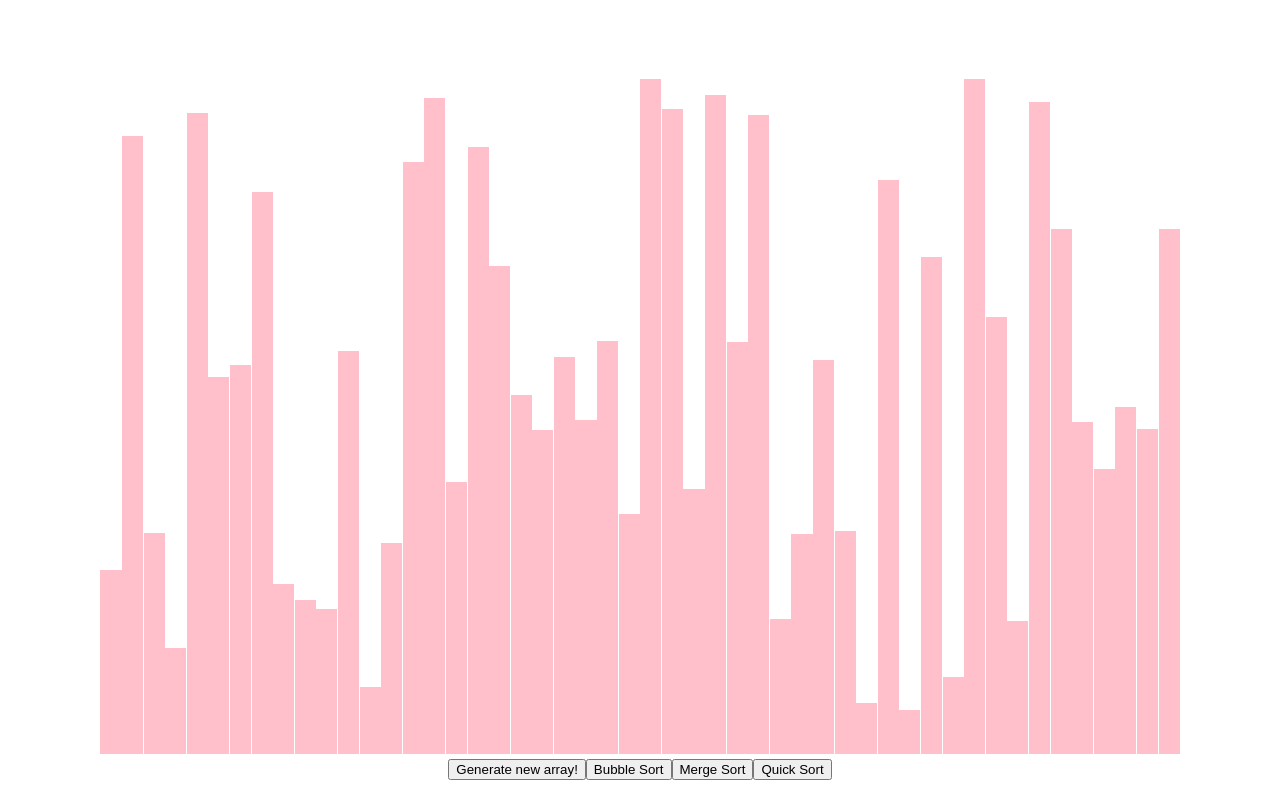
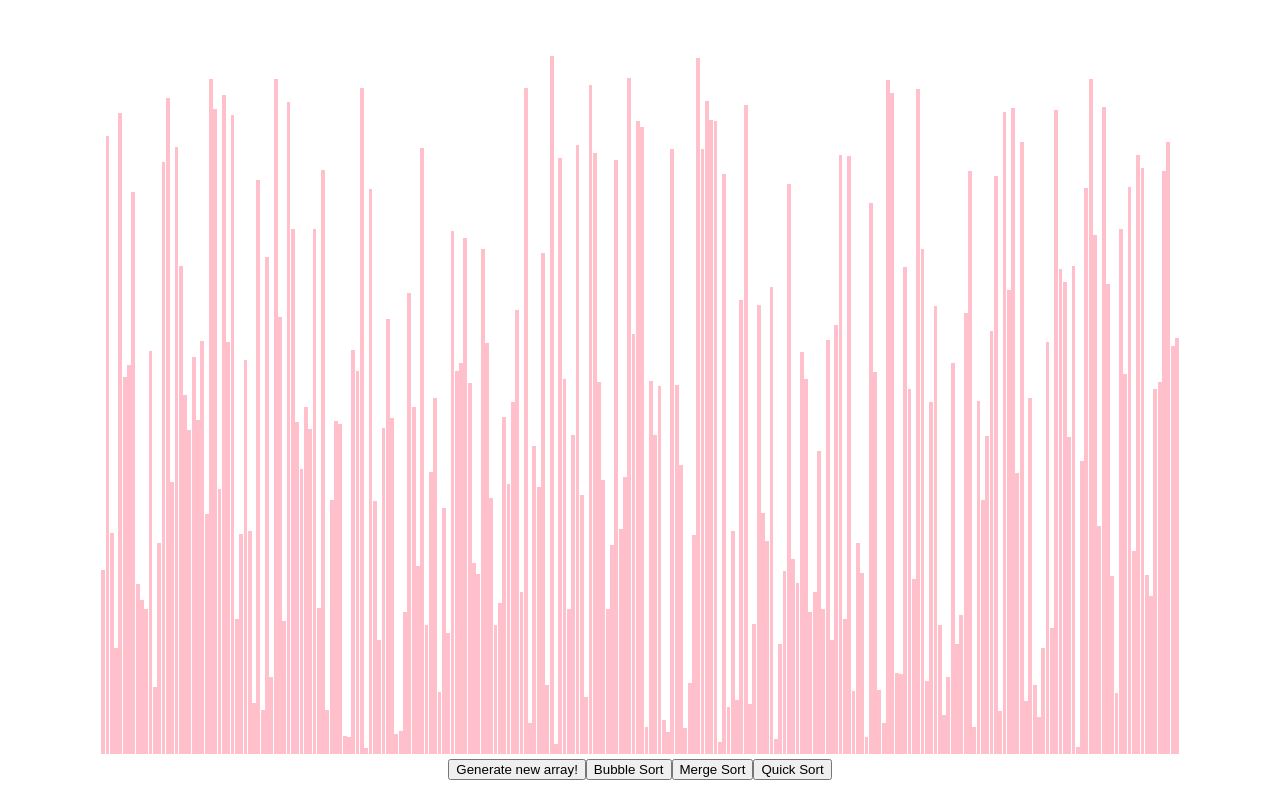
Before and after one commit to yadav8/Projects, a React (Create React App) app in the folder sort-visualizer/: page / in a window 1280 px wide. Built offline with nearby package versions, Linux system fonts and the light colour scheme.

Commit message:
minor refactoring

```diff
--- a/sort-visualizer/src/Sort-Visualizer/ArrayContainer.jsx
+++ b/sort-visualizer/src/Sort-Visualizer/ArrayContainer.jsx
@@ -1,5 +1,5 @@
 import React from 'react';
-//import update from 'immutability-helper';
+import update from 'immutability-helper';
 
 import './Sort-Visualizer.css';
 import ArrayBar from './ArrayBar.jsx';
@@ -9,8 +9,9 @@ import getQuickSortSequence from '../Sort-Algorithms/QuickSort.js';
 
 /* ** GENERAL TODOS **
 
-Change this.state.array to JSON for easier reading
-Then use immutability helper to stop copying array and just updating it
+- Use immutability helper to stop copying array and just updating it, during
+sequence execution.
+- Make sure this.state.array is not being mutated outside setState because of how deep cloning works.
 
 1. Heap sort
 2. Add a display for color legend when a particular sort button is pressed
@@ -24,10 +25,10 @@ Then use immutability helper to stop copying array and just updating it
 // TODO: Make these user-configurable
 
 // Change this value for the number of bars (value) in the array.
-const ARRAY_SIZE = 50;
+const ARRAY_SIZE = 250;
 
 // Change this value for the speed of the animations.
-const ANIMATION_SPEED_MS = 3; //ARRAY_SIZE/10;
+const ANIMATION_SPEED_MS = 2; //ARRAY_SIZE/10;
 
 // Change this for Array min value
 const ARRAY_MIN = 1;
@@ -46,7 +47,7 @@ let arrayBarWidth = ((window.innerWidth - 200) / (ARRAY_SIZE)) - .5;
 const DEFAULT_COLOR = 'pink';
 
 // This is the color of array bars that are being compared throughout the animations
-const COMPARISON_COLOR = 'gold';
+const COMPARISON_COLOR = 'turquoise';
 
 // This is the color of array bars that are being swapped throughout the animations
 const SWAP_COLOR = 'blueviolet';
@@ -62,19 +63,19 @@ export default class ArrayContainer extends React.Component {
 		super(props);
 
 		this.state = {
-		  array: [], // array element: [value: int, color: string, pivot: bool, final: bool, id: int]
+		  array: [],	// Array of JSON objects
 		  width: arrayContainerWidth,
 		};
 	}
 
-
   	// New array for every reload
+  	// Adds event listener to handle window resizing
 	componentDidMount() {
 		this.generateArray();
 		window.addEventListener('resize', () => this.handleResize());
 	}
 
-
+	// Removes any added event listeners
 	componentWillUnmount() {
 		window.removeEventListener('resize', () => this.handleResize());
 	}
@@ -85,9 +86,7 @@ export default class ArrayContainer extends React.Component {
 		const array = [];
 		const width = arrayContainerWidth;
 		for (let i = 0; i < ARRAY_SIZE; i++) {
-			//array.push([randomIntFromInterval(ARRAY_MIN, ARRAY_MAX), color, false, false, i]);
 			array.push(this.createArrayElement(i));
-			//array.push([testArr[i], color, false, false, i]);
 		}
 		this.setState({array, width});
 	}
@@ -96,9 +95,9 @@ export default class ArrayContainer extends React.Component {
 	resetArray() {
 		let array_copy = [...this.state.array];
 		for (let i = 0; i < array_copy.length; i++) {
-			array_copy[i]["color"] = DEFAULT_COLOR;
-			array_copy[i]["pivot"] = false;
-			array_copy[i]["final"] = false;
+			array_copy[i].color = DEFAULT_COLOR;
+			array_copy[i].pivot = false;
+			array_copy[i].final = false;
 		}
 
 		this.setState({array: array_copy});
@@ -120,13 +119,15 @@ export default class ArrayContainer extends React.Component {
 		this.setState({width: arrayContainerWidth});
 	}
 
+	// Extracts the actual array value from this.state.array to send to Sorting Algorithms
+	getValueArray() {
+		return this.state.array.map(arrayElement => arrayElement.value);
+	}
 
 	// Function call when Bubble Sort button is pressed
 	bubbleSortButtonPressed() {
 		this.resetArray();
-		// Extract the actual array value from our 'array' to send to BubbleSort
-		let value_array = this.state.array.map(arrayElement => arrayElement["value"]);
-		const sequence = getBubbleSortSequence(value_array);
+		const sequence = getBubbleSortSequence(this.getValueArray());
 		this.executeSequence(sequence);
 
 	}
@@ -134,9 +135,7 @@ export default class ArrayContainer extends React.Component {
 	// Function call when Merge Sort button is pressed
 	mergeSortButtonPressed() {
 		this.resetArray();
-		// Extract the actual array value from our 'array' to send to MergeSort
-		let value_array = this.state.array.map(arrayElement => arrayElement["value"]);
-		const sequence = getMergeSortSequence(value_array);
+		const sequence = getMergeSortSequence(this.getValueArray());
 		this.executeSequence(sequence);
 
 	}
@@ -145,9 +144,7 @@ export default class ArrayContainer extends React.Component {
 	// Need to get Pivot color and Final color working
 	quickSortButtonPressed() {
 		this.resetArray();
-		// Extract the actual array value from our 'array' to send to QuickSort
-		let value_array = this.state.array.map(arrayElement => arrayElement["value"]);
-		const sequence = getQuickSortSequence(value_array);
+		const sequence = getQuickSortSequence(this.getValueArray());
 		this.executeSequence(sequence);
 	}
 
@@ -201,8 +198,8 @@ export default class ArrayContainer extends React.Component {
 		setTimeout(() => {
 			// Only change color to COMPARE if Array element is not already in PIVOT color state
 			// Array element's [2] denotes PIVOT state. Only change color if PIVOT state is false
-			if (!array[i]["pivot"]) {array[i]["color"] = COMPARISON_COLOR;}
-			if (!array[j]["pivot"]) {array[j]["color"] = COMPARISON_COLOR;}
+			if (!array[i].pivot) {array[i].color = COMPARISON_COLOR;}
+			if (!array[j].pivot) {array[j].color = COMPARISON_COLOR;}
 			this.setState(state => ({array: array}));
 		}, frameNumber * ANIMATION_SPEED_MS);
 
@@ -212,13 +209,13 @@ export default class ArrayContainer extends React.Component {
 		setTimeout(() => {
 			// Only change color to COMPARE if Array element is not already in FINAL color state
 			// Array element's [2] denotes FINAL state. Only change color if FINAL state is false
-			if (array[i]["final"] === true) {array[i]["color"] = FINAL_COLOR;}
-			else if (array[i]["pivot"] === true) {array[i]["color"] = PIVOT_COLOR;}
-			else if (revertToDefault[0]) {array[i]["color"] = DEFAULT_COLOR;}
+			if (array[i].final === true) {array[i].color = FINAL_COLOR;}
+			else if (array[i].pivot === true) {array[i].color = PIVOT_COLOR;}
+			else if (revertToDefault[0]) {array[i].color = DEFAULT_COLOR;}
 
-			if (array[j]["final"] === true) {array[j]["color"] = FINAL_COLOR;}
-			else if (array[j]["pivot"] === true) {array[j]["color"] = PIVOT_COLOR;}
-			else if (revertToDefault[1]) {array[j]["color"] = DEFAULT_COLOR;}
+			if (array[j].final === true) {array[j].color = FINAL_COLOR;}
+			else if (array[j].pivot === true) {array[j].color = PIVOT_COLOR;}
+			else if (revertToDefault[1]) {array[j].color = DEFAULT_COLOR;}
 			this.setState(state => ({array: array}));
 		}, (frameNumber+1) * ANIMATION_SPEED_MS);
 	}
@@ -228,11 +225,11 @@ export default class ArrayContainer extends React.Component {
 		// Change the color property to SWAP for the two array indices being swapped
 		// Swap values of the two array indices being swapped
 		setTimeout(() => {
-			let swapper = array[i]["value"];
-			array[i]["value"] = array[j]["value"];
-			array[i]["color"] = SWAP_COLOR;
-			array[j]["value"] = swapper;
-			array[j]["color"] = SWAP_COLOR;
+			let swapper = array[i].value;
+			array[i].value = array[j].value;
+			array[i].color = SWAP_COLOR;
+			array[j].value = swapper;
+			array[j].color = SWAP_COLOR;
 			this.setState(state => ({array: array}));
 		}, frameNumber * ANIMATION_SPEED_MS);
 
@@ -240,13 +237,13 @@ export default class ArrayContainer extends React.Component {
 		// to get some other color state in the very next frame. Otherwise, we revert to default
 		// in next frame
 		setTimeout(() => {
-			if (array[i]["final"] === true) {array[i]["color"] = FINAL_COLOR;}
-			else if (array[i]["pivot"] === true) {array[i]["color"] = PIVOT_COLOR;}
-			else if (revertToDefault[0]) {array[i]["color"] = DEFAULT_COLOR;}
+			if (array[i].final === true) {array[i].color = FINAL_COLOR;}
+			else if (array[i].pivot === true) {array[i].color = PIVOT_COLOR;}
+			else if (revertToDefault[0]) {array[i].color = DEFAULT_COLOR;}
 
-			if (array[j]["final"] === true) {array[j]["color"] = FINAL_COLOR;}
-			else if (array[j]["pivot"] === true) {array[j]["color"] = PIVOT_COLOR;}
-			else if (revertToDefault[1]) {array[j]["color"] = DEFAULT_COLOR;}
+			if (array[j].final === true) {array[j].color = FINAL_COLOR;}
+			else if (array[j].pivot === true) {array[j].color = PIVOT_COLOR;}
+			else if (revertToDefault[1]) {array[j].color = DEFAULT_COLOR;}
 			this.setState(state => ({array: array}));
 		}, (frameNumber+1) * ANIMATION_SPEED_MS);
 	}
@@ -256,9 +253,9 @@ export default class ArrayContainer extends React.Component {
 		// Change the color property to SWAP for the Array index whose value is changing
 		// Only change color if newValue is not the same as current value.
 		setTimeout(() => {
-			if (array[i]["value"] !== newValue) {
-				array[i]["value"] = newValue;
-				array[i]["color"] = SWAP_COLOR;
+			if (array[i].value !== newValue) {
+				array[i].value = newValue;
+				array[i].color = SWAP_COLOR;
 			}
 			this.setState(state => ({array: array}));
 		}, frameNumber * ANIMATION_SPEED_MS);
@@ -267,7 +264,7 @@ export default class ArrayContainer extends React.Component {
 		// to get some other color state in the very next frame. Otherwise, we revert to default
 		// in next frame
 		setTimeout(() => {
-			if (revertToDefault[0]) {array[i]["color"] = DEFAULT_COLOR;}
+			if (revertToDefault[0]) {array[i].color = DEFAULT_COLOR;}
 			this.setState(state => ({array: array}));
 		}, (frameNumber+1) * ANIMATION_SPEED_MS);
 	}
@@ -276,13 +273,13 @@ export default class ArrayContainer extends React.Component {
 	//TODO: Better comments
 	sequencePivot(array, i, pivot, frameNumber, revertToDefault) {
 		// If already in FINAL state, don't bother
-		if (array[i]["final"] === true && pivot < 0) {return;}
+		if (array[i].final && pivot < 0) {return;}
 
 		// Just adding new pivot
 		if (pivot === -1) {
 			setTimeout(() => {
-				array[i]["color"] = PIVOT_COLOR;
-				array[i]["pivot"] = true;	// Set PIVOT color state for array index
+				array[i].color = PIVOT_COLOR;
+				array[i].pivot = true;	// Set PIVOT color state for array index
 				this.setState(state => ({array: array}));
 			}, frameNumber * ANIMATION_SPEED_MS);
 
@@ -291,8 +288,8 @@ export default class ArrayContainer extends React.Component {
 		// Just removing current pivots
 		else if (pivot === -2) {
 			setTimeout(() => {
-				array[i]["color"] = DEFAULT_COLOR;
-				array[i]["pivot"] = false;	// Reset PIVOT color state for array index
+				array[i].color = DEFAULT_COLOR;
+				array[i].pivot = false;	// Reset PIVOT color state for array index
 				this.setState(state => ({array: array}));
 			}, frameNumber * ANIMATION_SPEED_MS);
 		}
@@ -300,13 +297,13 @@ export default class ArrayContainer extends React.Component {
 		// Moving pivots
 		else {
 			setTimeout(() => {
-				array[i]["color"] = DEFAULT_COLOR;
-				array[i]["pivot"] = false;	// Reset PIVOT color state for array index
+				array[i].color = DEFAULT_COLOR;
+				array[i].pivot = false;	// Reset PIVOT color state for array index
 
 				// If already in FINAL state, don't bother
-				if (array[pivot]["final"] === true) {return;}
-				array[pivot]["color"] = PIVOT_COLOR;
-				array[pivot]["pivot"] = true;
+				if (array[pivot].final === true) {return;}
+				array[pivot].color = PIVOT_COLOR;
+				array[pivot].pivot = true;
 				this.setState(state => ({array: array}));
 			}, frameNumber * ANIMATION_SPEED_MS);
 		}
@@ -316,8 +313,8 @@ export default class ArrayContainer extends React.Component {
 	sequenceFinal(array, i, frameNumber) {
 		// Change the color property to FINAL when ArrayBar has reached its final position
 		setTimeout(() => {
-			array[i]["color"] = FINAL_COLOR;
-			array[i]["final"] = true;	// Set FINAL color state for array index
+			array[i].color = FINAL_COLOR;
+			array[i].final = true;	// Set FINAL color state for array index
 			this.setState(state => ({array: array}));
 		}, frameNumber * ANIMATION_SPEED_MS);
 	}
@@ -331,9 +328,9 @@ export default class ArrayContainer extends React.Component {
 	    	<div className = "ArrayContainer" style={{width: width,}}>
 		    	{array.map((arrayElement) => (
 					<ArrayBar
-						key = {arrayElement["id"]}
-						value = {arrayElement["value"]}
-						color = {arrayElement["color"]}
+						key = {arrayElement.id}
+						value = {arrayElement.value}
+						color = {arrayElement.color}
 						width = {arrayBarWidth}
 					/>
 			    ))}
@@ -398,7 +395,7 @@ TEST CODE BELOW FOR EXPERIMENTAL ALTERNATIVE IMPLEMENTATIONS:
 // 	//setTimeout(() => {
 // 		// Only change color to COMPARE if Array element is not already in FINAL color state
 // 		// Array element's [2] denotes FINAL state. Only change color if FINAL state is false
-// 		if (array["pivot"]) {array[i][1] = FINAL_COLOR;}
+// 		if (array.pivot) {array[i][1] = FINAL_COLOR;}
 // 		else if (revertToDefault[0]) {array[i][1] = DEFAULT_COLOR;}
 // 		if (array[j][2]) {array[j][1] = FINAL_COLOR;}
 // 		else if (revertToDefault[1]) {array[j][1] = DEFAULT_COLOR;}
```
